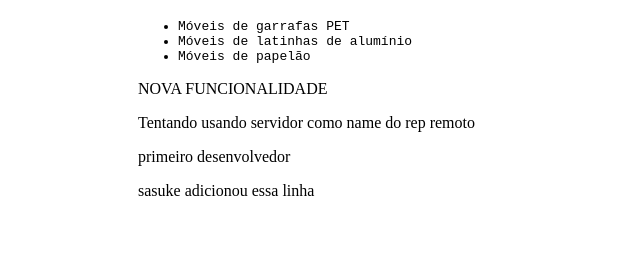
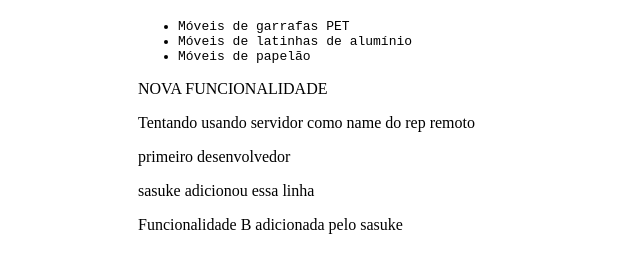
Before and after one commit to naruzit/moveis-ecologicos, a plain HTML site: page index.html in a window 1280 px wide. Shown: the part 61-334 px from the top of the page, without its empty margins (182-822 px from the left). Drawn offline with Linux system fonts and the light colour scheme; a script that the page names is missing.

Commit message:
Funcionalidade B2

```diff
--- a/index.html
+++ b/index.html
@@ -21,5 +21,6 @@
 <p>Tentando usando servidor como name do rep remoto</p>
 <p>primeiro desenvolvedor</p>
 <p>sasuke adicionou essa linha</p>
+<p>Funcionalidade B adicionada pelo sasuke</p>
 </body>
 </html>
```
